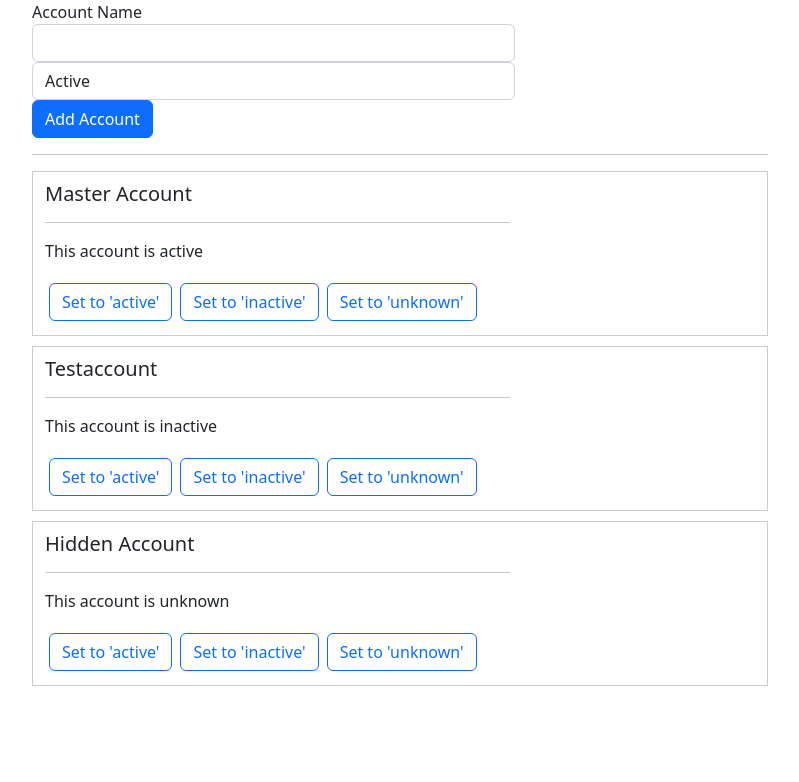
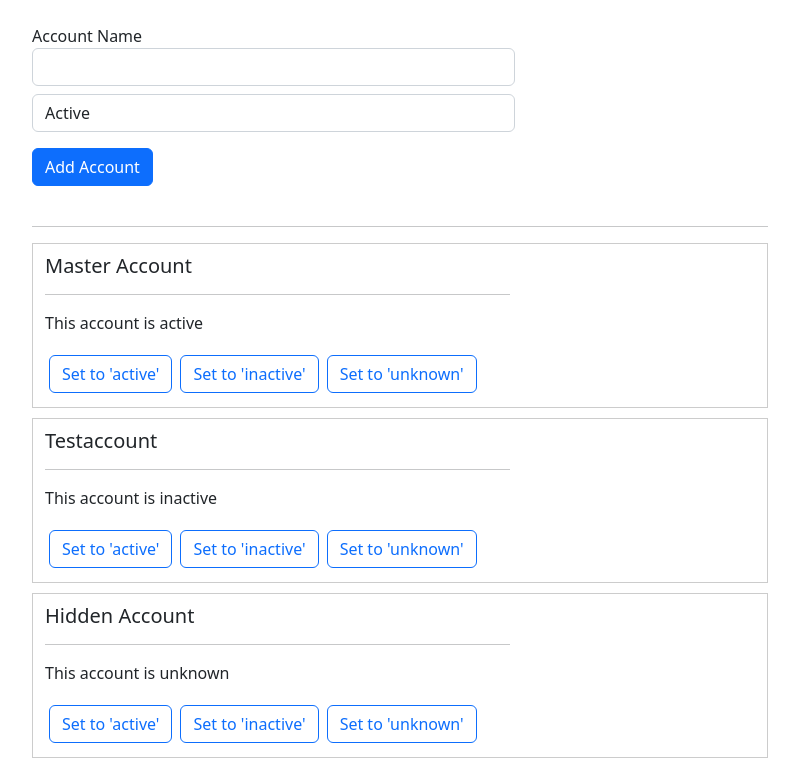
Before and after one commit to chandra10207/Angular-Recipe-Book, an Angular app: page / in a window 1280 px wide. Shown: the top 782 px of the page, without its empty margins (50-849 px from the left). Built offline with nearby package versions, Linux system fonts and the light colour scheme.

Commit message:
Understanding the Hierarchical Injector for account data storage

```diff
--- a/src/app/new-account/new-account.component.html
+++ b/src/app/new-account/new-account.component.html
@@ -1,13 +1,13 @@
-<div class="row">
+<div class="row py-4 ">
   <div class="col-xs-12 col-md-8 col-md-offset-2">
-    <div class="form-group">
+    <div class="form-group mb-2">
       <label>Account Name</label>
       <input
         type="text"
         class="form-control"
         #accountName>
     </div>
-    <div class="form-group">
+    <div class="form-group mb-3 ">
       <select class="form-control" #status>
         <option value="active">Active</option>
         <option value="inactive">Inactive</option>
--- a/src/app/new-account/new-account.component.ts
+++ b/src/app/new-account/new-account.component.ts
@@ -5,18 +5,13 @@ import {AccountService} from "../services/account.service";
   selector: 'app-new-account',
   templateUrl: './new-account.component.html',
   styleUrls: ['./new-account.component.css'],
-  providers: [LoggingService, AccountService]
+  providers: [LoggingService]
 })
 export class NewAccountComponent {
-
   constructor(private loggingService: LoggingService, private accontService:AccountService) {
   }
-
-  @Output() accountAdded = new EventEmitter<{name: string, status: string}>();
-
   onCreateAccount(accountName: string, accountStatus: string) {
-
-    // console.log('A server status changed, new status: ' + accountStatus); // replaced with logging service
+   this.accontService.AddAccount(accountName,accountStatus);
     this.loggingService.logStatusChange(accountStatus)
   }
 }
--- a/src/app/services-dependancy-injection/services-dependancy-injection.component.html
+++ b/src/app/services-dependancy-injection/services-dependancy-injection.component.html
@@ -1,13 +1,13 @@
 <div class="container">
     <div class="row">
       <div class="col-xs-12 col-md-8 col-md-offset-2">
-        <app-new-account (accountAdded)="onAccountAdded($event)"></app-new-account>
+        <app-new-account></app-new-account>
         <hr>
         <app-account
           *ngFor="let acc of accounts; let i = index"
           [account]="acc"
           [id]="i"
-          (statusChanged)="onStatusChanged($event)"></app-account>
+        ></app-account>
       </div>
     </div>
   </div>
--- a/src/app/services-dependancy-injection/services-dependancy-injection.component.ts
+++ b/src/app/services-dependancy-injection/services-dependancy-injection.component.ts
@@ -1,7 +1,6 @@
 import { Component, OnInit } from '@angular/core';
 import {LoggingService} from "../services/logging.service";
 import {AccountService} from "../services/account.service";
-
 @Component({
   selector: 'app-services-dependancy-injection',
   templateUrl: './services-dependancy-injection.component.html',
@@ -9,26 +8,9 @@ import {AccountService} from "../services/account.service";
   providers:[LoggingService,AccountService]
 })
 export class ServicesDependancyInjectionComponent implements OnInit {
-
   accounts: {name:string, status:string}[] = [];
-
   constructor(private loggingService: LoggingService, private accountService: AccountService) { }
-
   ngOnInit(): void {
     this.accounts = this.accountService.accounts;
   }
-
-  onAccountAdded(newAccount: {name: string, status: string}) {
-    this.accounts.push(newAccount);
-  }
-
-  onStatusChanged(updateInfo: {id: number, newStatus: string}) {
-    this.accounts[updateInfo.id].status = updateInfo.newStatus;
-    // this.loggingService.logStatusChange(this.accounts.toString());
-
-  }
-
-
-
-
 }
```
Also changed, not shown: src/app/account/account.component.ts (+1 -7 lines).
